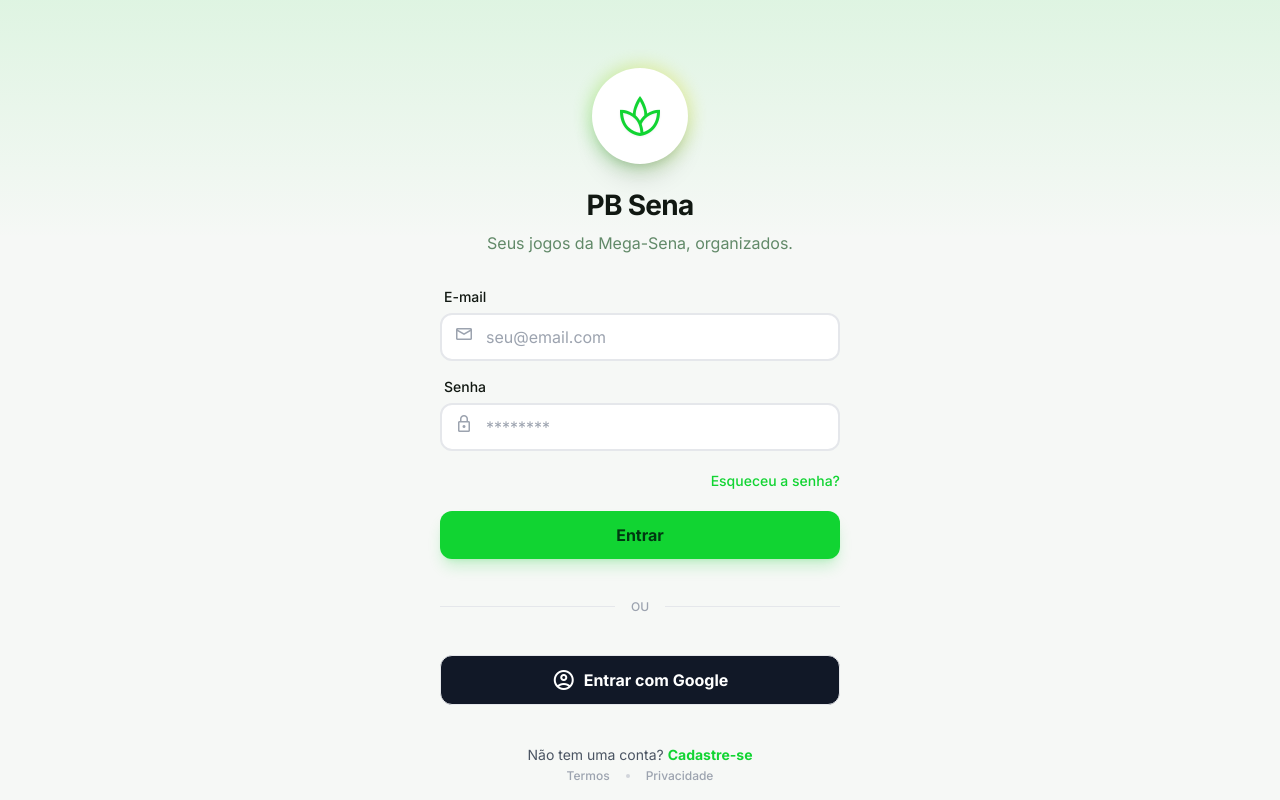
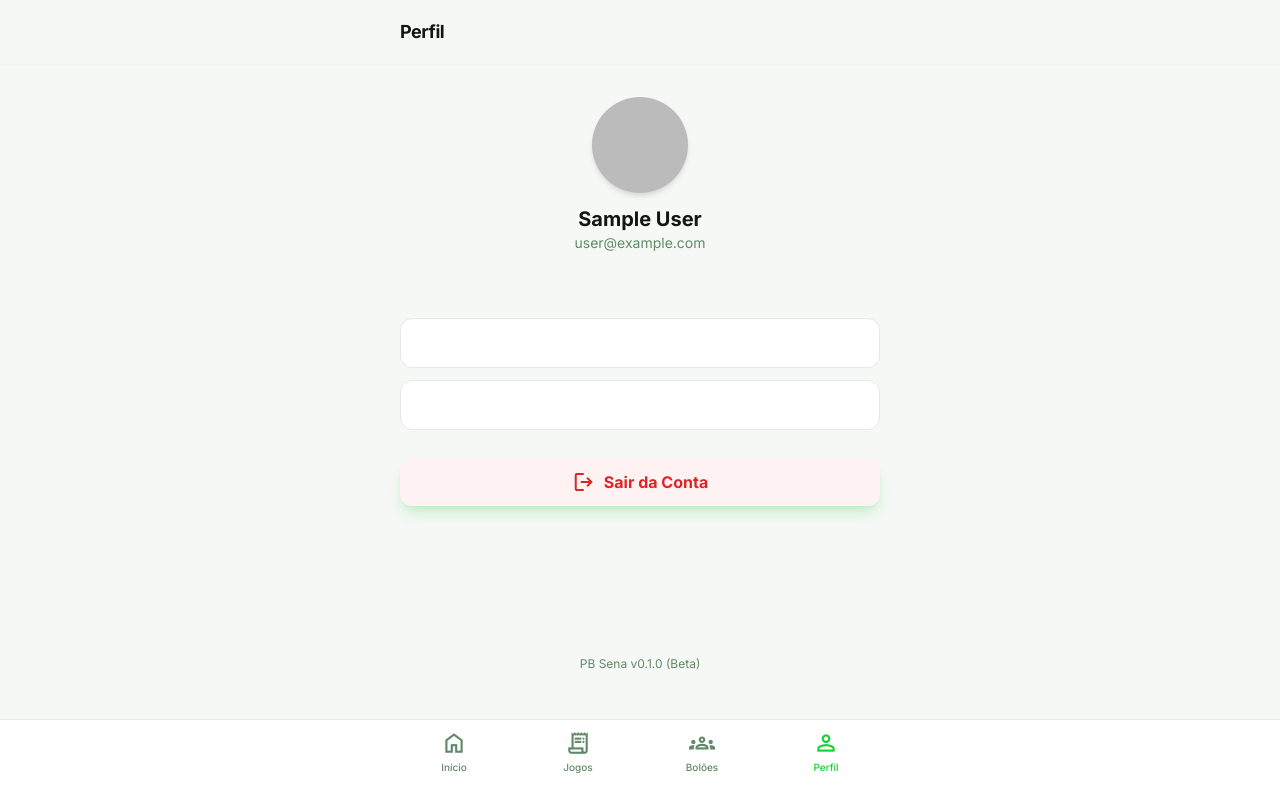
Before and after one commit to danbuck84/pbsena, a React (Vite) app: page /profile in a window 1280 px wide. Before the commit this address led to /login. Built offline with nearby package versions, Linux system fonts and the light colour scheme; no server answers; sample sign-in values are in the browser's storage.

Commit message:
feat: profile screen, custom logo and game crud

```diff
--- a/src/App.tsx
+++ b/src/App.tsx
@@ -10,6 +10,7 @@ import { NewResult } from './pages/Result/NewResult';
 import { PrivateRoute } from './components/auth/PrivateRoute';
 
 import { Groups } from './pages/Groups';
+import { Profile } from './pages/Profile';
 
 function App() {
     return (
@@ -24,6 +25,7 @@ function App() {
                     <Route path="/new-game" element={<NewGame />} />
                     <Route path="/new-result" element={<NewResult />} />
                     <Route path="/groups" element={<Groups />} />
+                    <Route path="/profile" element={<Profile />} />
                 </Route>
 
                 {/* Default route redirects to Login for now */}
--- a/src/pages/Auth/Login.tsx
+++ b/src/pages/Auth/Login.tsx
@@ -38,9 +38,8 @@ export const Login: React.FC = () => {
                 <div className="flex flex-col items-center gap-6 text-center pt-8">
                     <div className="relative group">
                         <div className="absolute -inset-1 rounded-full bg-gradient-to-tr from-primary to-accent-gold opacity-30 blur group-hover:opacity-50 transition duration-500"></div>
-                        <div className="relative flex h-24 w-24 items-center justify-center rounded-full bg-white dark:bg-[#1a2e1d] shadow-xl border border-white/50 dark:border-white/10">
-                            {/* Logo Placeholder using Icon */}
-                            <span className="material-symbols-outlined text-5xl text-primary drop-shadow-sm">spa</span>
+                        <div className="relative flex h-24 w-24 items-center justify-center rounded-full bg-white dark:bg-[#1a2e1d] shadow-xl border border-white/50 dark:border-white/10 overflow-hidden p-4">
+                            <img src="/favicon.png" alt="PB Sena Logo" className="w-full h-full object-contain" />
                         </div>
                     </div>
                     <div className="space-y-2">
--- a/src/pages/Game/NewGame.tsx
+++ b/src/pages/Game/NewGame.tsx
@@ -1,11 +1,11 @@
-import React, { useState } from 'react';
-import { useNavigate } from 'react-router-dom';
+import React, { useState, useEffect } from 'react';
+import { useNavigate, useLocation } from 'react-router-dom';
 import toast from 'react-hot-toast';
 import { Header } from '../../components/layout/Header';
 import { NumberBall } from '../../components/game/NumberBall';
 import { Button } from '../../components/ui/Button';
 import { db } from '../../lib/firebase';
-import { collection, addDoc, serverTimestamp } from 'firebase/firestore';
+import { collection, addDoc, serverTimestamp, updateDoc, doc } from 'firebase/firestore';
 import { useAuth } from '../../context/AuthContext';
 
 export const NewGame: React.FC = () => {
@@ -42,6 +42,15 @@ export const NewGame: React.FC = () => {
         setSelectedNumbers(newNumbers.sort((a, b) => a - b));
     };
 
+    const { state } = useLocation();
+    const editGame = state?.editGame;
+
+    useEffect(() => {
+        if (editGame) {
+            setSelectedNumbers(editGame.numbers);
+        }
+    }, [editGame]);
+
     const handleSave = async () => {
         if (selectedNumbers.length < 6) return;
         if (!currentUser) {
@@ -51,14 +60,22 @@ export const NewGame: React.FC = () => {
 
         setLoading(true);
         try {
+            if (editGame) {
+                await updateDoc(doc(db, 'games', editGame.id), {
+                    numbers: selectedNumbers,
+                    updatedAt: serverTimestamp()
+                });
+                toast.success('Jogo atualizado com sucesso!');
+            } else {
                 await addDoc(collection(db, 'games'), {
                     userId: currentUser.uid,
                     numbers: selectedNumbers,
                     date: serverTimestamp(),
                     status: 'pending',
-                type: 'individual' // Hardcoded for now
+                    type: 'individual'
                 });
                 toast.success('Jogo salvo com sucesso!');
+            }
             navigate('/dashboard');
         } catch (error) {
             console.error('Error saving game:', error);
@@ -71,7 +88,7 @@ export const NewGame: React.FC = () => {
     return (
         <div className="flex min-h-screen flex-col bg-background-light dark:bg-background-dark pb-safe">
             <Header
-                title="Novo Jogo"
+                title={editGame ? "Editar Jogo" : "Novo Jogo"}
                 showBack
                 onBack={() => navigate(-1)}
                 actions={
--- a/src/pages/Home/index.tsx
+++ b/src/pages/Home/index.tsx
@@ -4,9 +4,10 @@ import { BottomNav } from '../../components/layout/BottomNav';
 import { NumberBall } from '../../components/game/NumberBall';
 import { useNavigate } from 'react-router-dom';
 import { db } from '../../lib/firebase';
-import { collection, query, where, getDocs } from 'firebase/firestore';
+import { collection, query, where, getDocs, deleteDoc, doc } from 'firebase/firestore';
 import { useAuth } from '../../context/AuthContext';
 import { checkGamesAgainstResult } from '../../utils/gameLogic';
+import toast from 'react-hot-toast';
 
 export const Home: React.FC = () => {
     const navigate = useNavigate();
@@ -198,6 +199,39 @@ export const Home: React.FC = () => {
                                             />
                                         ))}
                                     </div>
+
+                                    {/* Actions */}
+                                    <div className="flex justify-end gap-3 mt-1 pt-2 border-t border-gray-50 dark:border-gray-800">
+                                        <button
+                                            onClick={(e) => {
+                                                e.stopPropagation();
+                                                navigate('/new-game', { state: { editGame: game } });
+                                            }}
+                                            className="flex items-center gap-1 text-xs font-medium text-gray-400 hover:text-primary transition-colors"
+                                        >
+                                            <span className="material-symbols-outlined text-base">edit</span>
+                                            Editar
+                                        </button>
+                                        <button
+                                            onClick={async (e) => {
+                                                e.stopPropagation();
+                                                if (window.confirm('Tem certeza que deseja excluir este jogo?')) {
+                                                    try {
+                                                        await deleteDoc(doc(db, 'games', game.id));
+                                                        setRecentGames(prev => prev.filter(g => g.id !== game.id));
+                                                        toast.success('Jogo excluído com sucesso.');
+                                                    } catch (err) {
+                                                        console.error(err);
+                                                        toast.error('Erro ao excluir jogo.');
+                                                    }
+                                                }
+                                            }}
+                                            className="flex items-center gap-1 text-xs font-medium text-gray-400 hover:text-red-500 transition-colors"
+                                        >
+                                            <span className="material-symbols-outlined text-base">delete</span>
+                                            Excluir
+                                        </button>
+                                    </div>
                                 </div>
                             );
                         })
@@ -222,7 +256,7 @@ export const Home: React.FC = () => {
                     console.log('Navigating to', tab);
                     if (tab === 'home') navigate('/dashboard');
                     if (tab === 'groups') navigate('/groups');
-                    if (tab === 'profile') navigate('/login'); // Mock logout/profile nav
+                    if (tab === 'profile') navigate('/profile');
                 }}
             />
         </div>
--- /dev/null
+++ b/src/pages/Profile/index.tsx
@@ -0,0 +1,105 @@
+import React from 'react';
+import { useNavigate } from 'react-router-dom';
+import { useAuth } from '../../context/AuthContext';
+import { Header } from '../../components/layout/Header';
+import { BottomNav } from '../../components/layout/BottomNav';
+import { Button } from '../../components/ui/Button';
+import { auth } from '../../lib/firebase';
+import toast from 'react-hot-toast';
+
+export const Profile: React.FC = () => {
+    const navigate = useNavigate();
+    const { currentUser } = useAuth();
+
+    const handleLogout = async () => {
+        try {
+            await auth.signOut();
+            toast.success('Você saiu com sucesso.');
+            navigate('/login');
+        } catch (error) {
+            console.error(error);
+            toast.error('Erro ao sair.');
+        }
+    };
+
+    return (
+        <div className="flex min-h-screen flex-col bg-background-light dark:bg-background-dark pb-24">
+            <Header title="Perfil" />
+
+            <main className="flex-1 w-full max-w-lg mx-auto px-4 py-8 flex flex-col items-center gap-6">
+
+                {/* Avatar Section */}
+                <div className="flex flex-col items-center gap-3">
+                    <div className="size-24 rounded-full bg-gray-200 dark:bg-gray-700 overflow-hidden shadow-md">
+                        {currentUser?.photoURL ? (
+                            <img src={currentUser.photoURL} alt={currentUser.displayName || "User"} className="w-full h-full object-cover" />
+                        ) : (
+                            <div className="w-full h-full flex items-center justify-center text-4xl text-gray-400">
+                                <span className="material-symbols-outlined text-5xl">person</span>
+                            </div>
+                        )}
+                    </div>
+                    <div className="text-center">
+                        <h2 className="text-xl font-bold text-text-primary-light dark:text-white">
+                            {currentUser?.displayName || 'Usuário'}
+                        </h2>
+                        <p className="text-sm text-text-secondary-light dark:text-text-secondary-dark">
+                            {currentUser?.email}
+                        </p>
+                    </div>
+                </div>
+
+                <div className="w-full border-t border-gray-100 dark:border-gray-800 my-2"></div>
+
+                {/* Actions */}
+                <div className="w-full flex-col gap-3 flex">
+                    <Button
+                        variant="secondary"
+                        fullWidth
+                        onClick={() => toast('Em breve: Editar Perfil', { icon: '🚧' })}
+                        leftIcon="edit"
+                        className="bg-white dark:bg-surface-dark border border-gray-200 dark:border-gray-700"
+                    >
+                        Editar Dados
+                    </Button>
+
+                    <Button
+                        variant="secondary"
+                        fullWidth
+                        onClick={() => navigate('/groups')}
+                        leftIcon="groups"
+                        className="bg-white dark:bg-surface-dark border border-gray-200 dark:border-gray-700"
+                    >
+                        Meus Bolões
+                    </Button>
+
+                    <Button
+                        variant="primary"
+                        fullWidth
+                        className="!bg-red-50 !text-red-600 !border-red-100 dark:!bg-red-900/20 dark:!text-red-400 dark:!border-red-900/30 mt-4"
+                        onClick={handleLogout}
+                        leftIcon="logout"
+                    >
+                        Sair da Conta
+                    </Button>
+                </div>
+
+                <div className="mt-auto text-center">
+                    <p className="text-xs text-text-secondary-light dark:text-text-secondary-dark/50">
+                        PB Sena v0.1.0 (Beta)
+                    </p>
+                </div>
+
+            </main>
+
+            <BottomNav
+                activeTab="profile"
+                onNavigate={(tab) => {
+                    if (tab === 'home') navigate('/dashboard');
+                    if (tab === 'groups') navigate('/groups');
+                    if (tab === 'profile') navigate('/profile');
+                }}
+            />
+        </div>
+    );
+};
```
Also changed, not shown: public/favicon.png (added). Lines whose indentation alone changed are shown as unchanged.
